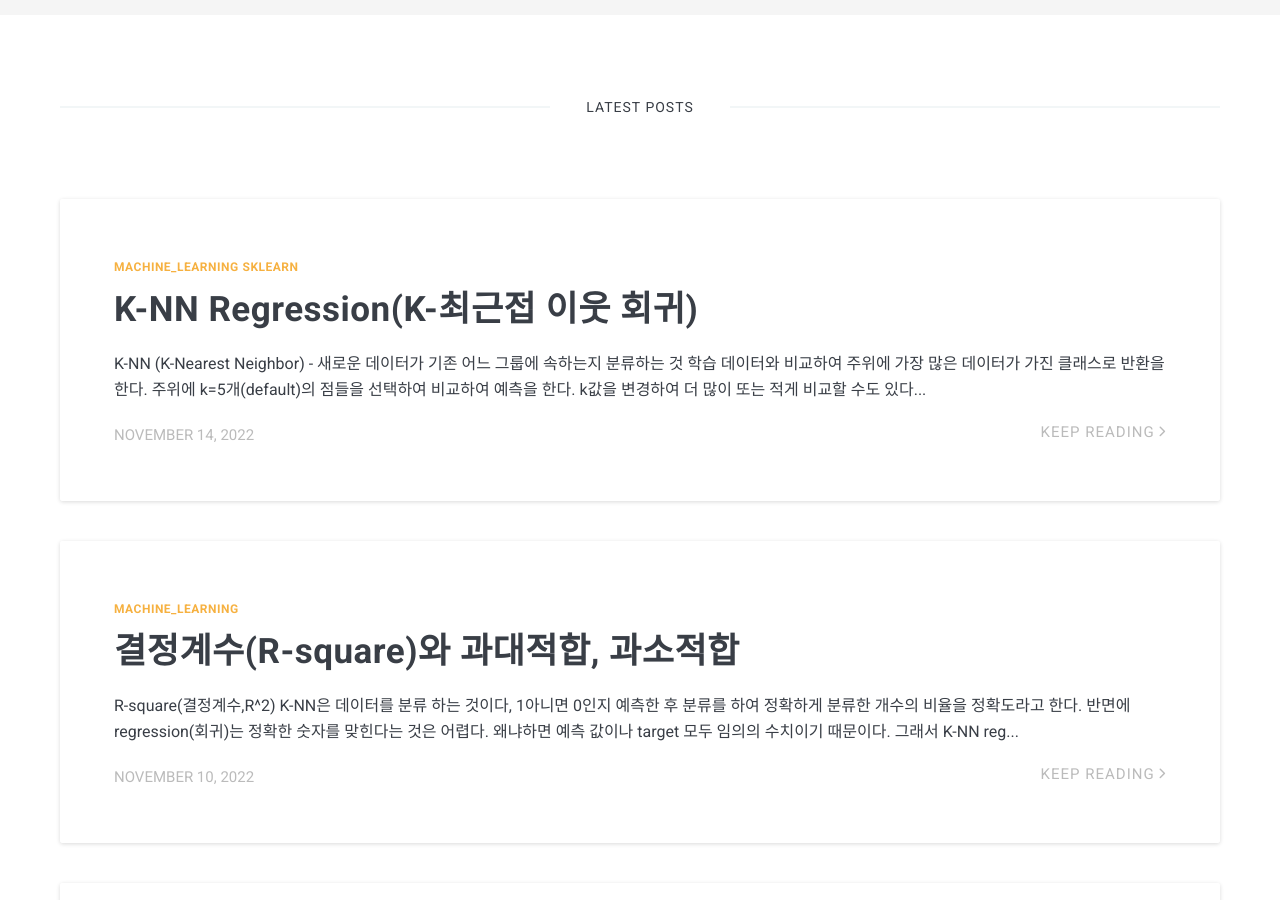
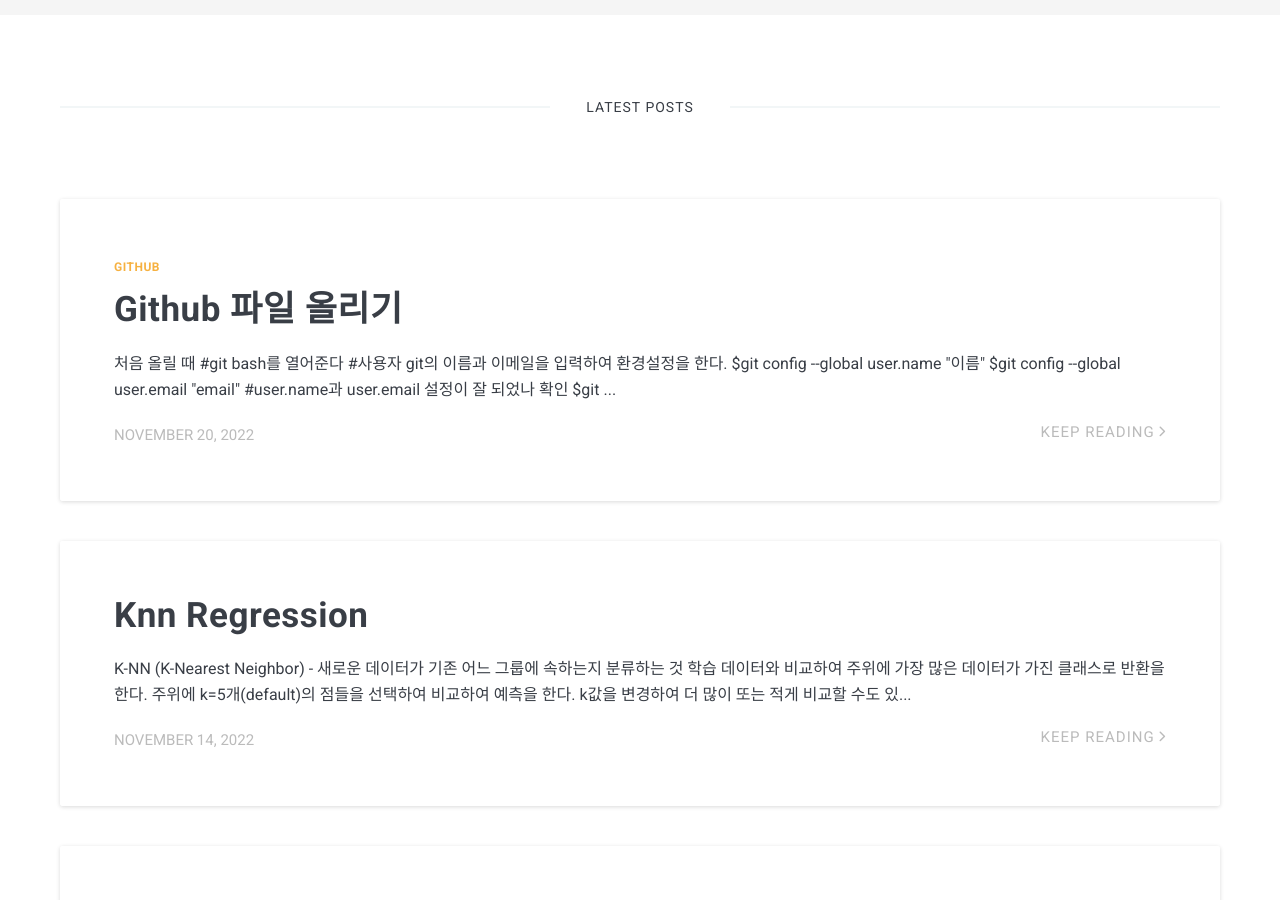
Before and after one commit to junRepository/junRepository.github.io, a Jekyll site: the page built from index.html, in a window 1280 px wide and 900 px high, scrolled down 545 px. Built offline with Jekyll 4.4.1, drawn with Linux system fonts in a browser that asks for light colours; nearby versions of some CDN libraries; the list of posts is cut into pages by our own code.

Commit message:
git file upload

````diff
--- a/_posts/2022-11-14-Knn-Regression.md
+++ b/_posts/2022-11-14-Knn-Regression.md
@@ -1,10 +1,4 @@
----
-layout: post
-title:  K-NN Regression(K-최근접 이웃 회귀)
-date:   2022-11-14 23:55
-image:
-tags:   machine_learning sklearn
----
+
 
 # K-NN (K-Nearest Neighbor)
 #### - 새로운 데이터가 기존 어느 그룹에 속하는지 분류하는 것
--- /dev/null
+++ b/_posts/2022-11-20-Github-file-upload.md
@@ -0,0 +1,65 @@
+---
+layout: post
+title:  Github 파일 올리기
+date:   2022-11-20 20:30
+image:
+tags:   Github
+---
+* 처음 올릴 때
+
+```bash
+#git bash를 열어준다
+#사용자 git의 이름과 이메일을 입력하여 환경설정을 한다.
+$git config --global user.name "이름"
+$git config --global user.email "email"
+
+#user.name과 user.email 설정이 잘 되었나 확인
+$git config --list
+
+#git 초기화를 한다.
+$git init
+
+#파일 추가
+$git add 파일명
+#모든 파일 추가
+$git add .
+
+#파일의 상태를 확인할 수 있는 명령어
+$git status
+
+#깃 히스토리 만들기
+$git commit -m "commit 내용"
+
+#리파짓토리로 소스코드를 보내는 곳
+$git remote add origin 자신의 리파짓토리 주소
+
+#제대로 연결이 되었는 지 확인
+$git remote -v
+
+#파일 올리기
+$git push origin master
+
+#파일 받기
+$git pull origin main --allow-unrelated-histories
+```
+<br/>
+* 기존 파일을 업데이트 할 때
+
+```bash
+$git add .
+#또는
+$git add 파일명
+
+#commit 내용
+$git commit -m "commit 내용"
+
+#파일 올리기
+$git push origin master
+```
+<br/>
+
+#### Error 해결
+* "LF will be replaced by CRLF the next time Git touches it"
+```bash
+$git config --global core.autocrlf true
+```
````
